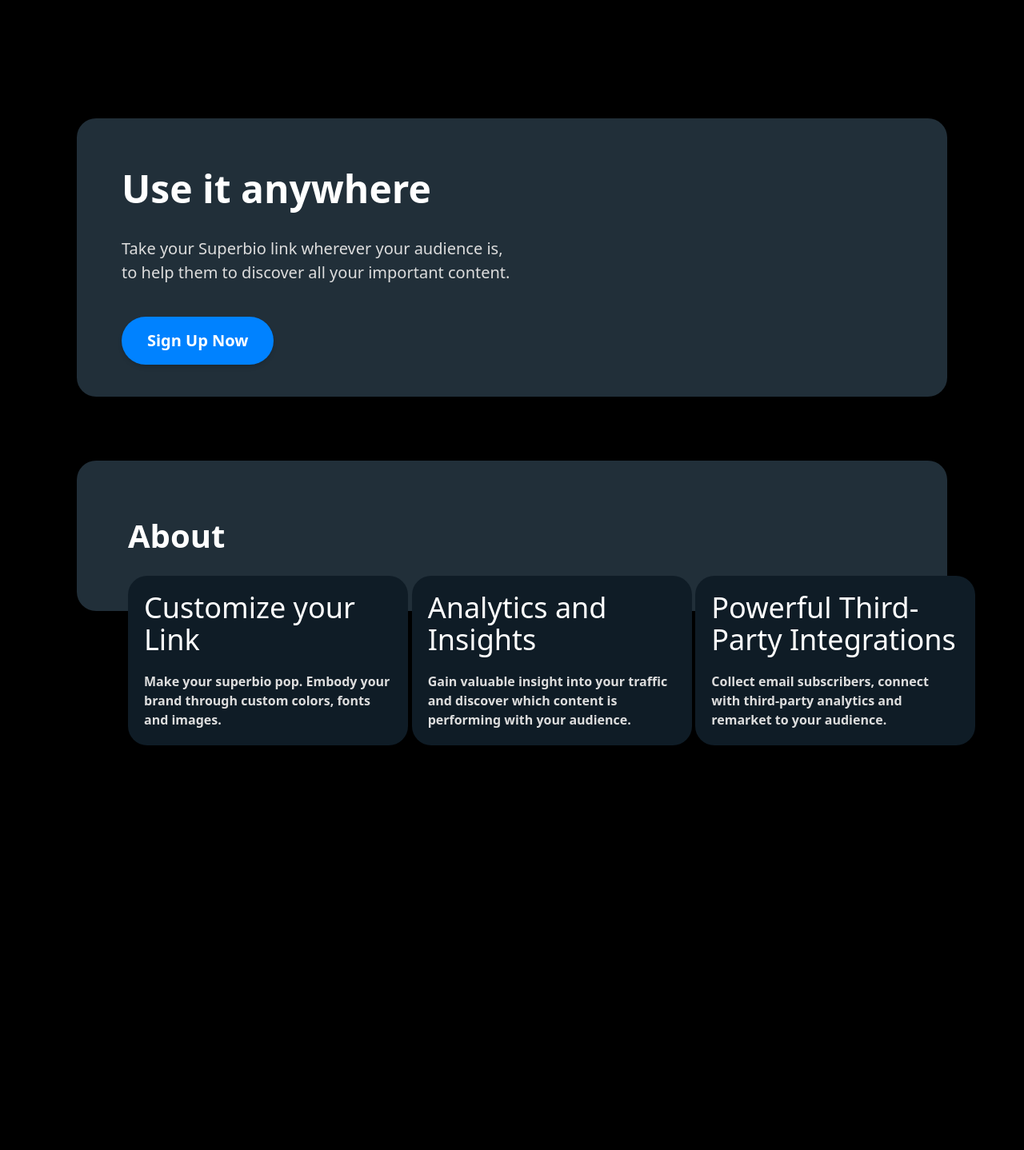
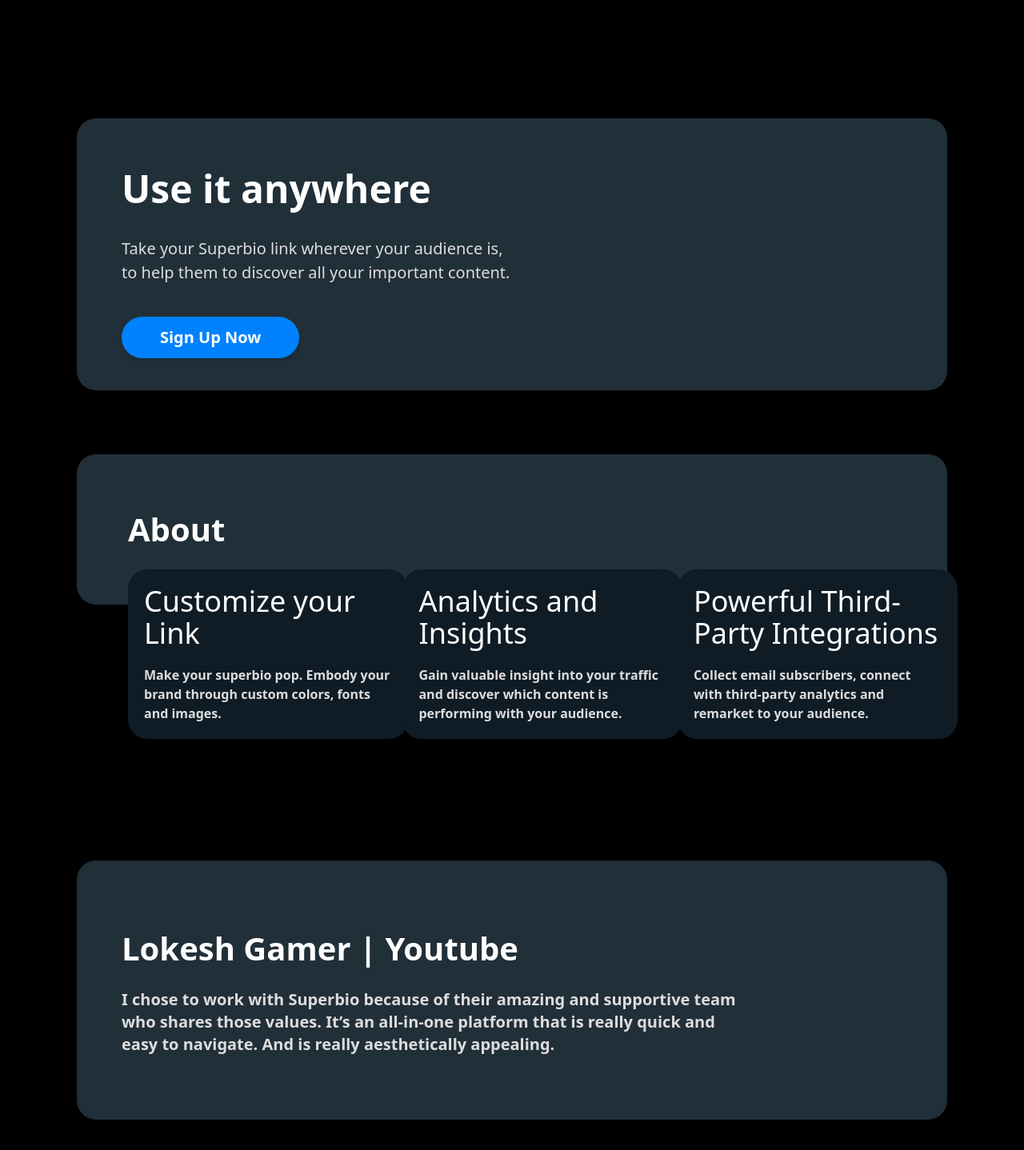
Before and after one commit to sajid1545/super_bio, a React (Vite) app: page / in a window 1280 px wide. Shown: the part 1786-3224 px from the top of the page at 80% size. Before the commit the page ends 2718 px from the top, so only its background shows below. Built offline with nearby package versions, Linux system fonts and the light colour scheme.

Commit message:
gamer section added

```diff
--- a/src/App.jsx
+++ b/src/App.jsx
@@ -1,6 +1,7 @@
 import './App.css';
 import About from './Components/About/About';
 import Banner from './Components/Banner/Banner';
+import Gamer from './Components/Gamer/Gamer';
 import Navbar from './Components/Navbar/Navbar';
 import SecondBanner from './Components/SecondBanner/SecondBanner';
 import UseIt from './Components/UseIt/UseIt';
@@ -13,6 +14,7 @@
 			<SecondBanner />
 			<UseIt />
 			<About />
+			<Gamer />
 		</div>
 	);
 }
--- a/src/Components/About/About.jsx
+++ b/src/Components/About/About.jsx
@@ -3,10 +3,10 @@
 const About = () => {
 	return (
 		<div className="">
-			<div className="w-[85%] mx-auto bg-[#212F39] p-16  rounded-3xl">
+			<div className="w-[85%] mx-auto bg-[#212F39] p-16  rounded-3xl relative mb-80">
 				<h1 className="text-[40px] font-bold">About</h1>
 
-				<div className="grid grid-cols-3 absolute gap-10 w-[80%] mt-5 mx-auto">
+				<div className="grid grid-cols-3 absolute gap-40 w-[80%] mt-5 mx-auto">
 					<div className="bg-[#0F1C26] rounded-3xl p-5 w-[350px] ">
 						<h1 className="text-4xl mb-5">Customize your Link</h1>
 						<p className="font-bold text-[#dddddd]">
--- /dev/null
+++ b/src/Components/Gamer/Gamer.jsx
@@ -0,0 +1,16 @@
+import React from 'react';
+
+const Gamer = () => {
+	return (
+		<div className='w-[85%] mx-auto bg-[#212F39] py-20 px-14 rounded-3xl my-20'>
+			<h1 className='text-[40px] mb-5 font-bold'>Lokesh Gamer | Youtube </h1>
+			<p className='text-[#dddddd] font-bold lg:w-[80%] text-xl'>
+				I chose to work with Superbio because of their amazing and supportive team who shares those
+				values. It’s an all-in-one platform that is really quick and easy to navigate. And is really
+				aesthetically appealing.
+			</p>
+		</div>
+	);
+};
+
+export default Gamer;
--- a/src/Components/UseIt/UseIt.jsx
+++ b/src/Components/UseIt/UseIt.jsx
@@ -8,7 +8,7 @@
 				Take your Superbio link wherever your audience is, <br /> to help them to discover all your
 				important content.
 			</p>
-			<button className=" text-xl text-white  py-4 px-8  bg-[#0082ff] hover:bg-[#0168c8] focus:ring-[#4ea4f4] focus:ring-offset-[#0082FF]   transition ease-in duration-200 text-center  font-semibold shadow-md focus:outline-none focus:ring-2 focus:ring-offset-2  rounded-full">
+			<button className=" text-xl text-white  py-3 px-12  bg-[#0082ff] hover:bg-[#0168c8] focus:ring-[#4ea4f4] focus:ring-offset-[#0082FF]   transition ease-in duration-200 text-center  font-semibold shadow-md focus:outline-none focus:ring-2 focus:ring-offset-2  rounded-full">
 				Sign Up Now
 			</button>
 		</div>
```
